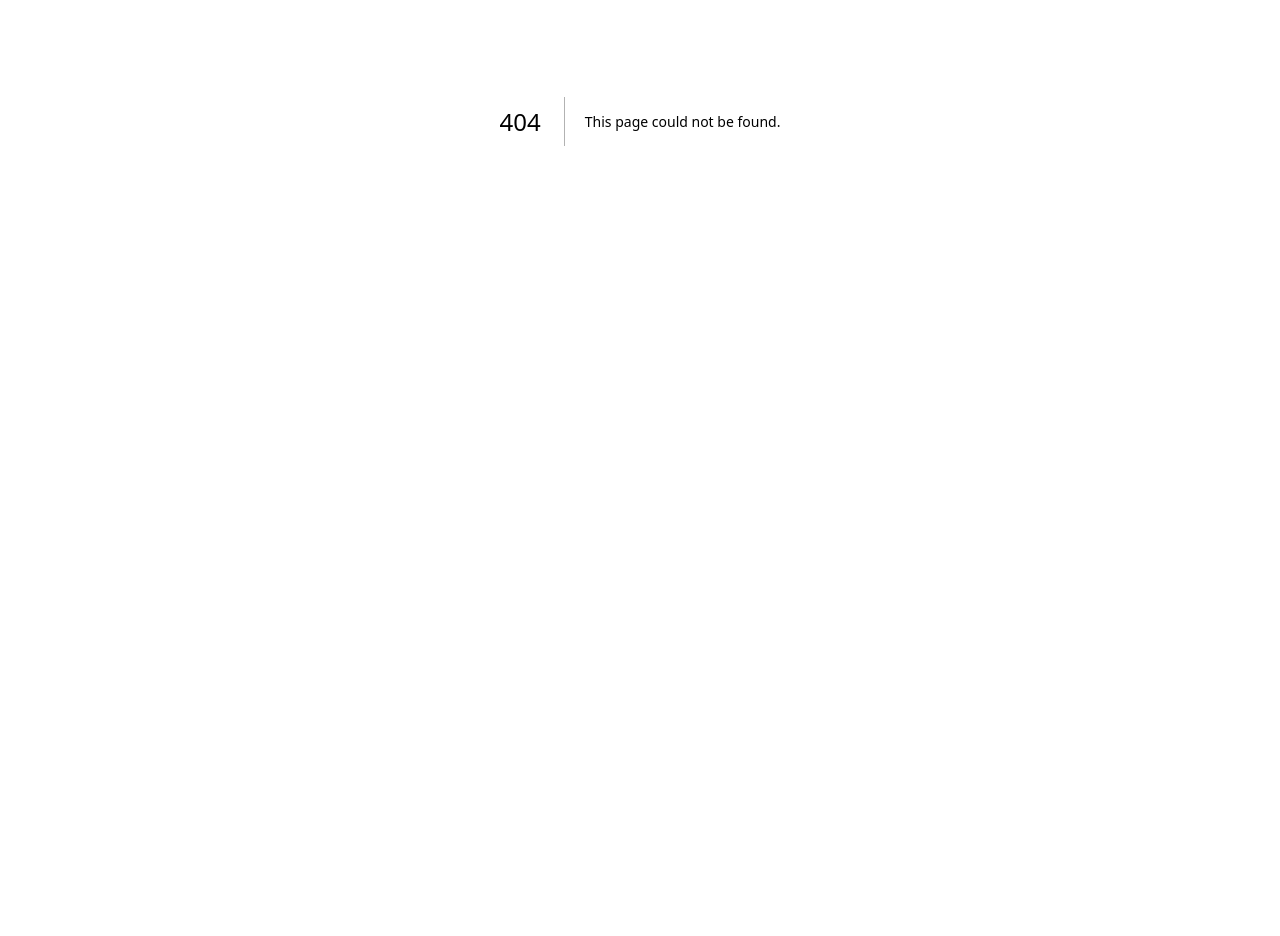
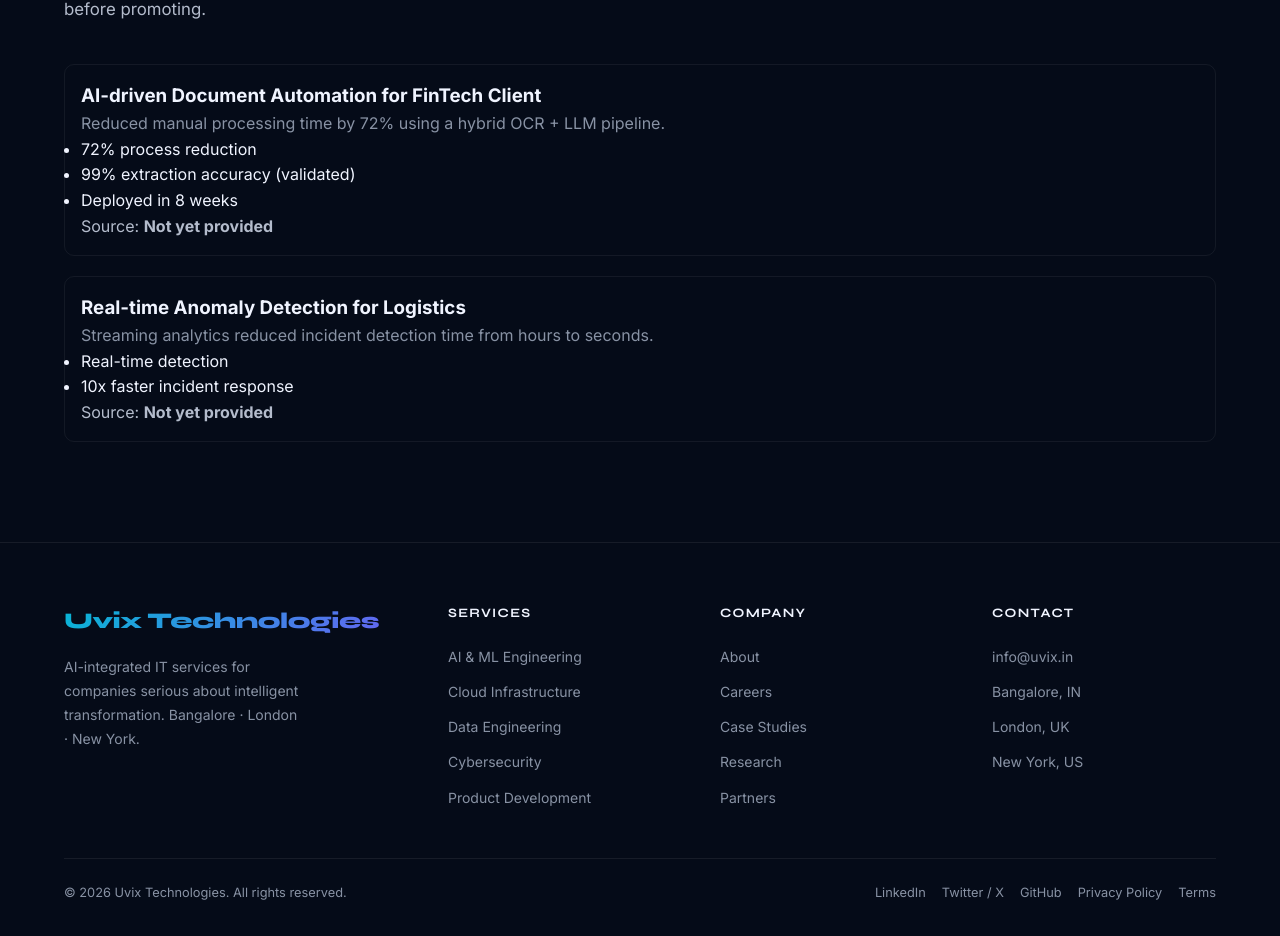
Before and after one commit to nitishbhardwajid-beep/Uvix, a Next.js app: page /clients/case-studies in a window 1280 px wide. Before the commit this address had no page. Shown: the part 279-1215 px from the top of the page. Before the commit the page ends 800 px from the top, so only its background shows below. Built offline with nearby package versions, Linux system fonts and the light colour scheme.

Commit message:
Add server contact API (local storage), case studies scaffold, privacy + terms pages, update footer links

```diff
--- /dev/null
+++ b/app/api/contact/route.js
@@ -0,0 +1,30 @@
+import fs from 'fs';
+import path from 'path';
+
+export async function POST(req) {
+  try {
+    const body = await req.json();
+    const { name, email, message } = body;
+    if (!email || !message) {
+      return new Response(JSON.stringify({ error: 'Missing required fields' }), { status: 400 });
+    }
+
+    const dataDir = path.join(process.cwd(), 'data');
+    if (!fs.existsSync(dataDir)) fs.mkdirSync(dataDir);
+    const filePath = path.join(dataDir, 'inquiries.json');
+    let arr = [];
+    if (fs.existsSync(filePath)) {
+      const raw = fs.readFileSync(filePath, 'utf8');
+      try { arr = JSON.parse(raw || '[]'); } catch (e) { arr = []; }
+    }
+    const entry = { id: Date.now(), name: name || null, email, message, createdAt: new Date().toISOString() };
+    arr.push(entry);
+    fs.writeFileSync(filePath, JSON.stringify(arr, null, 2));
+
+    // Note: For email delivery, configure an SMTP or third-party provider and implement sending here using environment variables. Do NOT store credentials in code.
+
+    return new Response(JSON.stringify({ ok: true, entry }), { status: 201 });
+  } catch (err) {
+    return new Response(JSON.stringify({ error: err.message }), { status: 500 });
+  }
+}
--- /dev/null
+++ b/app/clients/case-studies/page.js
@@ -0,0 +1,25 @@
+import Link from 'next/link';
+import SiteLayout from '../../components/SiteLayout';
+import PageSection from '../../components/PageSection';
+import { caseStudies } from '../../../data/caseStudies';
+
+export default function CaseStudiesPage() {
+  return (
+    <SiteLayout>
+      <PageSection eyebrow="Case Studies" title="Verified outcomes" intro="Case studies should include client approval and public sources. Fill `source` links in the data file before promoting.">
+        <div style={{ display: 'grid', gap: '1.25rem' }}>
+          {caseStudies.map((cs) => (
+            <article key={cs.id} className="case-card" style={{ padding: '1rem', borderRadius: 10, border: '1px solid rgba(255,255,255,0.06)' }}>
+              <h3>{cs.title}</h3>
+              <p style={{ color: 'var(--slate)' }}>{cs.summary}</p>
+              <ul>
+                {cs.outcomes.map((o) => (<li key={o}>{o}</li>))}
+              </ul>
+              {cs.source ? <Link href={cs.source} className="btn-ghost">View Source</Link> : <span style={{ color: 'var(--slate-l)' }}>Source: <strong>Not yet provided</strong></span>}
+            </article>
+          ))}
+        </div>
+      </PageSection>
+    </SiteLayout>
+  );
+}
--- a/app/components/SiteLayout.js
+++ b/app/components/SiteLayout.js
@@ -58,10 +58,11 @@ export default function SiteLayout({ children, title, description }) {
         <div className="footer-bottom">
           <span>© 2026 Uvix Technologies. All rights reserved.</span>
           <div className="footer-socials">
-            <a href="#">LinkedIn</a>
-            <a href="#">Twitter / X</a>
-            <a href="#">GitHub</a>
-            <a href="#">Privacy Policy</a>
+            <a href="#" aria-label="LinkedIn">LinkedIn</a>
+            <a href="#" aria-label="Twitter">Twitter / X</a>
+            <a href="#" aria-label="GitHub">GitHub</a>
+            <a href="/privacy-policy.html">Privacy Policy</a>
+            <a href="/terms.html">Terms</a>
           </div>
         </div>
       </footer>
--- /dev/null
+++ b/data/caseStudies.js
@@ -0,0 +1,18 @@
+export const caseStudies = [
+  {
+    id: 'cs-1',
+    title: 'AI-driven Document Automation for FinTech Client',
+    summary: 'Reduced manual processing time by 72% using a hybrid OCR + LLM pipeline.',
+    outcomes: ['72% process reduction', '99% extraction accuracy (validated)', 'Deployed in 8 weeks'],
+    source: '',
+    notes: 'Please replace `source` with a validated public case study link or client-approved PDF.',
+  },
+  {
+    id: 'cs-2',
+    title: 'Real-time Anomaly Detection for Logistics',
+    summary: 'Streaming analytics reduced incident detection time from hours to seconds.',
+    outcomes: ['Real-time detection', '10x faster incident response'],
+    source: '',
+    notes: 'Add verified links or client permission before publishing publicly.',
+  },
+];
```
Also changed, not shown: public/privacy-policy.html (added, +19 -0 lines), public/terms.html (added, +15 -0 lines).
